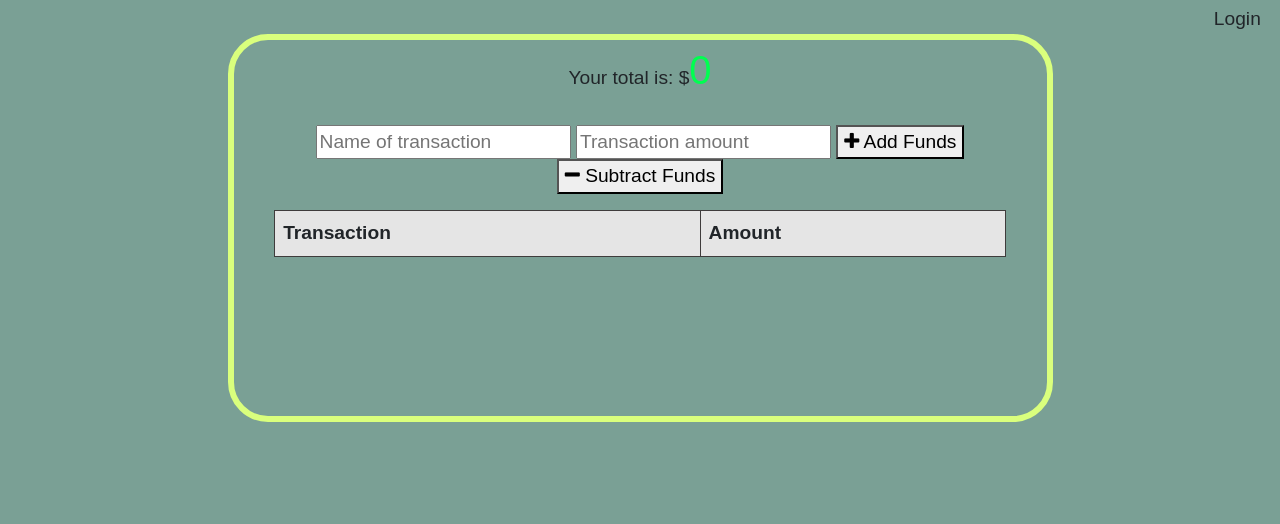
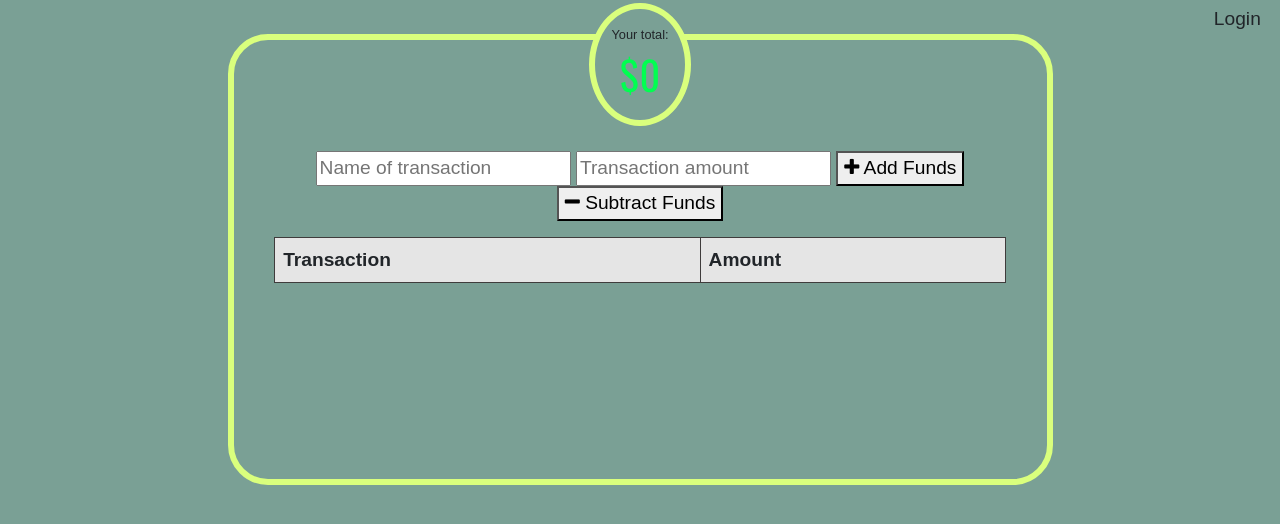
Before and after one commit to Qcent/budget-tracker-pwa, a website: page public/index.html in a window 1280 px wide. Drawn offline with nearby package versions, Linux system fonts and the light colour scheme; no server answers.

Commit message:
stylized budget total

```diff
--- a/public/index.html
+++ b/public/index.html
@@ -13,6 +13,10 @@
     <link rel="stylesheet" href="https://stackpath.bootstrapcdn.com/font-awesome/4.7.0/css/font-awesome.min.css">
     <link href="https://cdn.jsdelivr.net/npm/bootstrap@5.1.3/dist/css/bootstrap.min.css" rel="stylesheet" integrity="sha384-1BmE4kWBq78iYhFldvKuhfTAU6auU8tT94WrHftjDbrCEXSU1oBoqyl2QvZ6jIW3" crossorigin="anonymous">
     <link rel="stylesheet" href="css/styles.css">
+
+    <link rel="preconnect" href="https://fonts.googleapis.com">
+    <link rel="preconnect" href="https://fonts.gstatic.com" crossorigin>
+    <link href="https://fonts.googleapis.com/css2?family=Oswald&display=swap" rel="stylesheet">
 
     <title>Budget Tracker</title>
 </head>
@@ -35,8 +39,11 @@
         </nav>
     </header>
     <div class="wrapper">
-        <div class="total">
-            <div class="total">Your total is: $<span id="total">0</span></div>
+        <div class="insideWrapper">
+            <div class="total-container">
+                <div class="total-txt">Your total:
+                    <div id="total">$0</div>
+                </div>
             </div>
 
             <div class="form">
@@ -60,6 +67,7 @@
             </div>
 
             <canvas id="myChart"></canvas>
+        </div>
     </div>
 
     <!-- Login Modal -->
```
Lines whose indentation alone changed are shown as unchanged.
